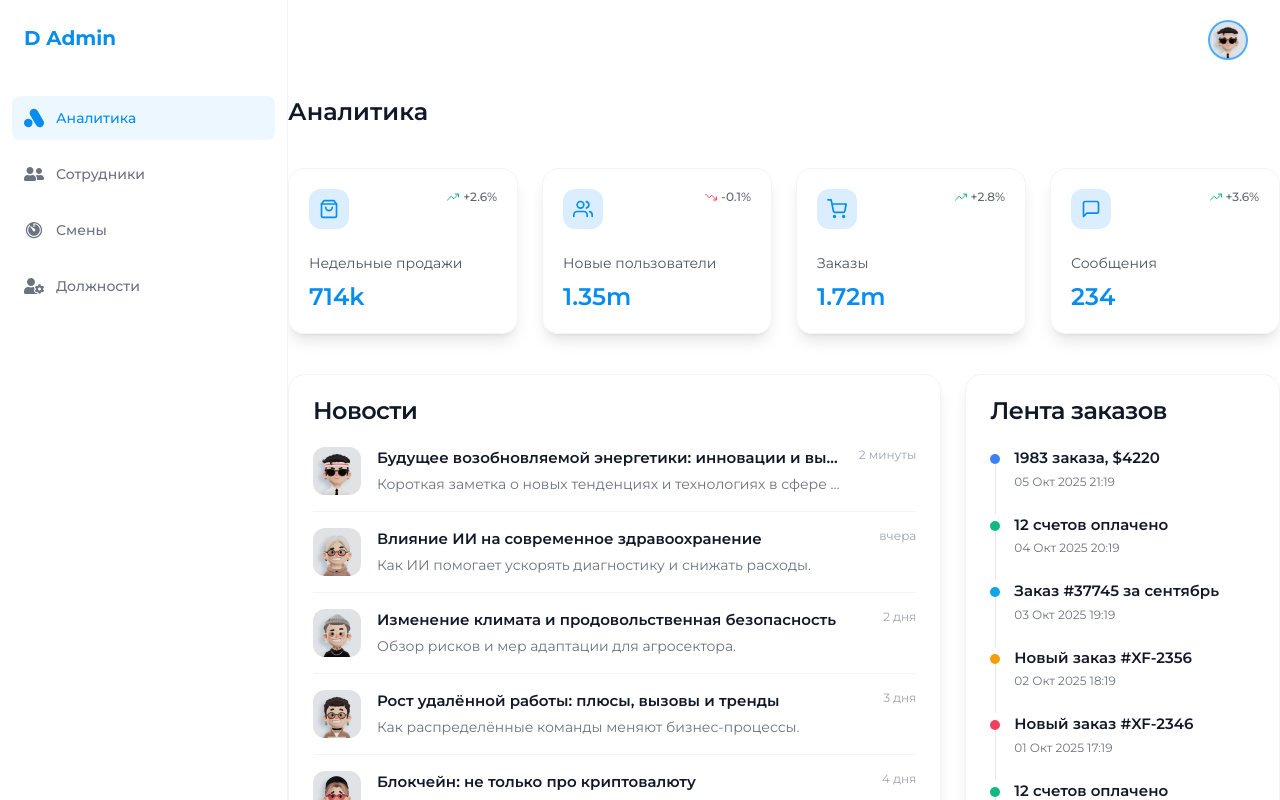
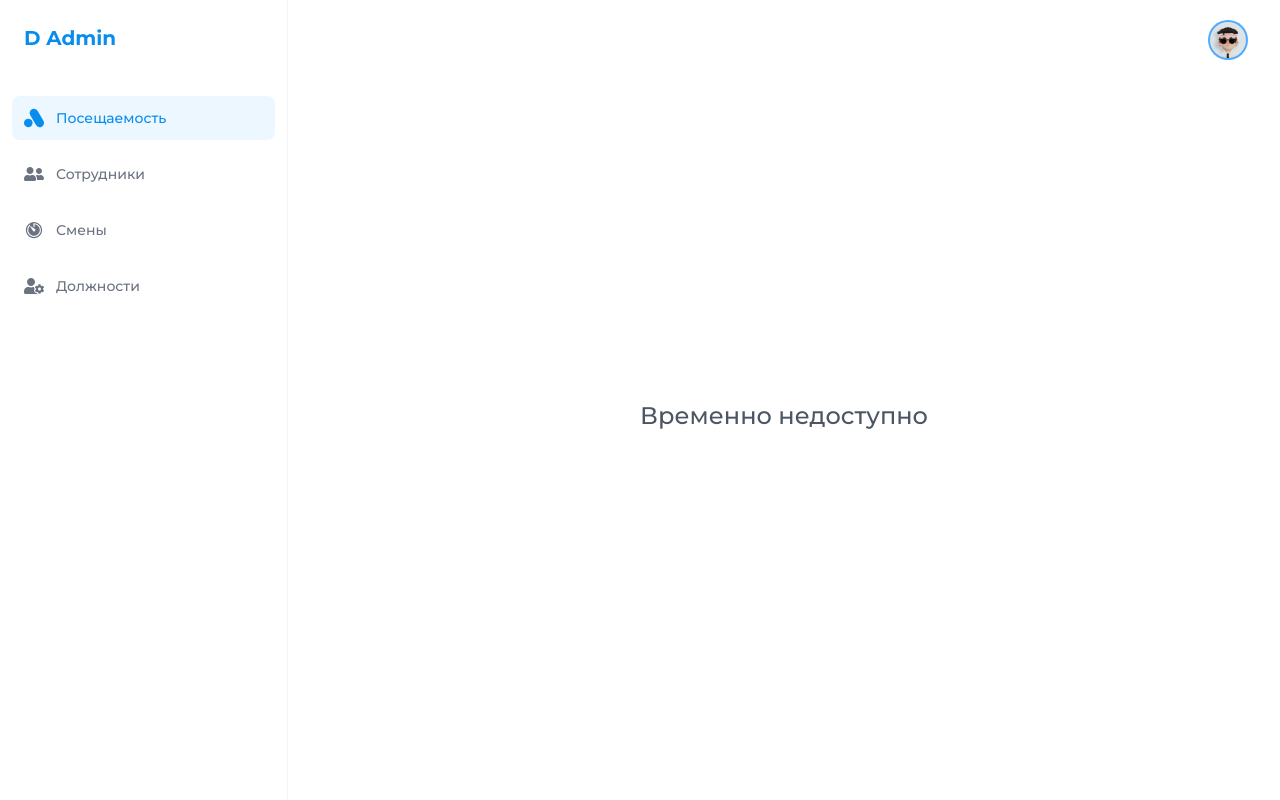
Before and after one commit to naimovdavlatshoh/faceid, a React (Vite) app: page / in a window 1280 px wide. Built offline with nearby package versions, Linux system fonts and the light colour scheme; sample sign-in values are in the browser's storage.

Commit message:
added last changes

```diff
--- a/src/components/ui/custom-pagination.tsx
+++ b/src/components/ui/custom-pagination.tsx
@@ -61,7 +61,6 @@ const CustomPagination: React.FC<CustomPaginationProps> = ({
                         />
                     </PaginationItem>
 
-                    {/* Show page numbers */}
                     {Array.from({ length: Math.min(5, totalPages) }, (_, i) => {
                         let pageNumber;
                         if (totalPages <= 5) {
--- a/src/layout/Sidebar.tsx
+++ b/src/layout/Sidebar.tsx
@@ -7,14 +7,13 @@ import { useEffect, useState } from "react";
 import { IoTimer } from "react-icons/io5";
 import { FaUserCog } from "react-icons/fa";
 
-
 interface SidebarProps {
     className?: string;
 }
 
 const navigation = [
     {
-        name: "Аналитика",
+        name: "Посещаемость",
         href: "/",
         icon: <SiAnalogue className="w-5 h-5" />,
     },
--- a/src/pages/Auth/Login.tsx
+++ b/src/pages/Auth/Login.tsx
@@ -118,7 +118,7 @@ const Login = () => {
                                     placeholder="demo@admin.com"
                                     value={login}
                                     onChange={(e) => setLogin(e.target.value)}
-                                    className="h-12 rounded-xl border-gray-200 dark:border-gray-600 focus:ring-2 focus:ring-mainbg focus:border-mainbg transition-all duration-200"
+                                    className="h-12 rounded-xl border-gray-200 bg-white dark:border-gray-600 focus:ring-2 focus:ring-mainbg focus:border-mainbg transition-all duration-200"
                                 />
                             </div>
 
@@ -132,7 +132,7 @@ const Login = () => {
                                         Пароль
                                     </Label>
                                 </div>
-                                <div className="relative">
+                                <div className="relative bg-white">
                                     <Input
                                         id="password"
                                         type={
@@ -143,7 +143,7 @@ const Login = () => {
                                         onChange={(e) =>
                                             setPassword(e.target.value)
                                         }
-                                        className="h-12 rounded-xl border-gray-200 dark:border-gray-600 focus:ring-2 focus:ring-mainbg focus:border-mainbg transition-all duration-200 pr-12"
+                                        className="h-12 bg-white rounded-xl border-gray-200 dark:border-gray-600 focus:ring-2 focus:ring-mainbg focus:border-mainbg transition-all duration-200 pr-12"
                                     />
                                     <button
                                         type="button"
--- a/src/pages/Dashboard.tsx
+++ b/src/pages/Dashboard.tsx
@@ -1,138 +1,7 @@
-import { Card, CardContent, CardHeader, CardTitle } from "@/components/ui/card";
 import { ProgressAuto } from "@/components/ui/progress";
 import { useEffect, useState } from "react";
-import {
-    FiShoppingBag,
-    FiUsers,
-    FiShoppingCart,
-    FiMessageSquare,
-    FiTrendingUp,
-    FiTrendingDown,
-} from "react-icons/fi";
-
-const NewsItem = ({
-    img,
-    title,
-    desc,
-    time,
-}: {
-    img: string;
-    title: string;
-    desc: string;
-    time: string;
-}) => (
-    <div className="flex items-start gap-4 py-4">
-        <img
-            src={img}
-            alt="thumb"
-            className="w-12 h-12 rounded-xl object-cover"
-        />
-        <div className="flex-1 min-w-0">
-            <div className="text-[15px] font-semibold text-gray-900 dark:text-white truncate">
-                {title}
-            </div>
-            <div className="text-sm text-gray-500 dark:text-gray-400 mt-1 truncate">
-                {desc}
-            </div>
-        </div>
-        <div className="text-xs text-gray-400 whitespace-nowrap">{time}</div>
-    </div>
-);
-
-const Dot = ({ color }: { color: string }) => (
-    <span
-        className={`inline-block w-2.5 h-2.5 rounded-full ${color}`}
-        aria-hidden
-    />
-);
-
-const TimelineItem = ({
-    color,
-    title,
-    date,
-}: {
-    color: string;
-    title: string;
-    date: string;
-}) => (
-    <div className="relative pl-6 pb-6 last:pb-0">
-        <span className="absolute left-0 top-0 z-50">
-            <Dot color={color} />
-        </span>
-        <div className="text-[15px] font-semibold text-gray-900 dark:text-white">
-            {title}
-        </div>
-        <div className="text-xs text-gray-500 mt-1">{date}</div>
-        <span className="absolute left-[4.5px] top-3 bottom-0 w-px bg-gray-200 dark:bg-gray-700" />
-    </div>
-);
 
 const Dashboard = () => {
-    const news = [
-        {
-            img: "/avatar-1.webp",
-            title: "Будущее возобновляемой энергетики: инновации и вызовы",
-            desc: "Короткая заметка о новых тенденциях и технологиях в сфере энергии.",
-            time: "2 минуты",
-        },
-        {
-            img: "/avatar-2.webp",
-            title: "Влияние ИИ на современное здравоохранение",
-            desc: "Как ИИ помогает ускорять диагностику и снижать расходы.",
-            time: "вчера",
-        },
-        {
-            img: "/avatar-3.webp",
-            title: "Изменение климата и продовольственная безопасность",
-            desc: "Обзор рисков и мер адаптации для агросектора.",
-            time: "2 дня",
-        },
-        {
-            img: "/avatar-4.webp",
-            title: "Рост удалённой работы: плюсы, вызовы и тренды",
-            desc: "Как распределённые команды меняют бизнес-процессы.",
-            time: "3 дня",
-        },
-        {
-            img: "/avatar-5.webp",
-            title: "Блокчейн: не только про криптовалюту",
-            desc: "Практические кейсы применения технологии в компаниях.",
-            time: "4 дня",
-        },
-    ];
-
-    const orders = [
-        {
-            color: "bg-blue-500",
-            title: "1983 заказа, $4220",
-            date: "05 Окт 2025 21:19",
-        },
-        {
-            color: "bg-emerald-500",
-            title: "12 счетов оплачено",
-            date: "04 Окт 2025 20:19",
-        },
-        {
-            color: "bg-sky-500",
-            title: "Заказ #37745 за сентябрь",
-            date: "03 Окт 2025 19:19",
-        },
-        {
-            color: "bg-amber-500",
-            title: "Новый заказ #XF-2356",
-            date: "02 Окт 2025 18:19",
-        },
-        {
-            color: "bg-rose-500",
-            title: "Новый заказ #XF-2346",
-            date: "01 Окт 2025 17:19",
-        },
-        {
-            color: "bg-emerald-500",
-            title: "12 счетов оплачено",
-            date: "04 Окт 2025 20:19",
-        },
-    ];
     const [loading, setLoading] = useState(true);
     useEffect(() => {
         setTimeout(() => {
@@ -155,120 +24,10 @@ const Dashboard = () => {
     }
 
     return (
-        <div className="space-y-10 pb-10">
-            <div className="flex justify-between items-center">
-                <h1 className="text-2xl font-semibold text-gray-900">
-                    Аналитика
-                </h1>
-            </div>
-            {/* Верхние карточки аналитики */}
-            <div className="grid grid-cols-1 md:grid-cols-2 lg:grid-cols-4 gap-6">
-                <AnalyticsCard
-                    title="Недельные продажи"
-                    value="714k"
-                    delta="+2.6%"
-                    icon={<FiShoppingBag className="w-5 h-5" />}
-                />
-                <AnalyticsCard
-                    title="Новые пользователи"
-                    value="1.35m"
-                    delta="-0.1%"
-                    icon={<FiUsers className="w-5 h-5" />}
-                />
-                <AnalyticsCard
-                    title="Заказы"
-                    value="1.72m"
-                    delta="+2.8%"
-                    icon={<FiShoppingCart className="w-5 h-5" />}
-                />
-                <AnalyticsCard
-                    title="Сообщения"
-                    value="234"
-                    delta="+3.6%"
-                    icon={<FiMessageSquare className="w-5 h-5" />}
-                />
-            </div>
-            <div className="grid grid-cols-1 lg:grid-cols-3 gap-6">
-                <Card className="lg:col-span-2 rounded-2xl border border-gray-100 dark:border-gray-800 shadow-lg">
-                    <CardHeader className="pb-2">
-                        <CardTitle className="text-gray-900 dark:text-white">
-                            Новости
-                        </CardTitle>
-                    </CardHeader>
-                    <CardContent className="pt-0">
-                        <div className="divide-y divide-gray-100 dark:divide-gray-800">
-                            {news.map((n, idx) => (
-                                <NewsItem key={idx} {...n} />
-                            ))}
-                        </div>
-                        <div className="flex justify-end">
-                            <button className="text-sm text-gray-700 dark:text-gray-300 hover:underline inline-flex items-center gap-1">
-                                Показать все <span>›</span>
-                            </button>
-                        </div>
-                    </CardContent>
-                </Card>
-
-                <Card className="rounded-2xl border border-gray-100 dark:border-gray-800 shadow-lg">
-                    <CardHeader className="pb-2">
-                        <CardTitle className="text-gray-900 dark:text-white">
-                            Лента заказов
-                        </CardTitle>
-                    </CardHeader>
-                    <CardContent className="pt-4">
-                        {orders.map((o, i) => (
-                            <TimelineItem
-                                key={i}
-                                color={o.color}
-                                title={o.title}
-                                date={o.date}
-                            />
-                        ))}
-                    </CardContent>
-                </Card>
-            </div>
+        <div className="h-[80vh] w-full flex justify-center items-center">
+            <h1 className="text-2xl font-medium text-gray-600"> Временно недоступно</h1>
         </div>
     );
 };
 
 export default Dashboard;
-
-// Вспомогательная карточка аналитики (градиент, иконка, тренд)
-const AnalyticsCard = ({
-    title,
-    value,
-    delta,
-    icon,
-}: {
-    title: string;
-    value: string;
-    delta: string;
-    icon: React.ReactNode;
-}) => (
-    <div
-        className={`relative overflow-hidden rounded-2xl p-5 shadow-lg border border-gray-100`}
-    >
-        <div className="pointer-events-none absolute right-0 top-0 h-full w-2/3 opacity-[0.15]">
-            <div className="h-full w-full bg-[radial-gradient(circle_12px_at_12px_12px,rgba(255,255,255,0.8)_2px,transparent_2px)]" />
-        </div>
-        <div className="flex items-start justify-between relative z-[1]">
-            <div className="w-10 h-10 rounded-xl bg-mainbg/20  flex items-center justify-center text-maintx dark:text-white">
-                {icon}
-            </div>
-            <span className="inline-flex items-center gap-1 text-xs font-medium text-gray-700/80 dark:text-gray-200">
-                {delta.startsWith("-") ? (
-                    <FiTrendingDown className="text-rose-500" />
-                ) : (
-                    <FiTrendingUp className="text-emerald-500" />
-                )}
-                {delta}
-            </span>
-        </div>
-        <div className="mt-6 text-sm text-gray-700/90 dark:text-gray-300 relative z-[1]">
-            {title}
-        </div>
-        <div className="mt-2 text-2xl font-semibold text-maintx dark:text-white relative z-[1]">
-            {value}
-        </div>
-    </div>
-);
--- a/src/pages/Position/Positions.tsx
+++ b/src/pages/Position/Positions.tsx
@@ -307,7 +307,7 @@ const Positions = () => {
                                         </div>
                                     </TableCell>
                                 </TableRow>
-                            ) : currentPositions.length === 0 ? (
+                            ) : currentPositions?.length === 0 ? (
                                 <TableRow>
                                     <TableCell
                                         colSpan={5}
@@ -319,7 +319,7 @@ const Positions = () => {
                                     </TableCell>
                                 </TableRow>
                             ) : (
-                                currentPositions.map((position) => (
+                                currentPositions?.map((position) => (
                                     <TableRow
                                         key={position.position_id}
                                         className="border-dashed border-gray-200 dark:border-gray-700 hover:bg-gray-100 dark:hover:bg-gray-800"
--- a/src/pages/Shifts/Shifts.tsx
+++ b/src/pages/Shifts/Shifts.tsx
@@ -242,7 +242,7 @@ const Shifts = () => {
                             </TableRow>
                         </TableHeader>
                         <TableBody>
-                            {searchFilteredShifts.length === 0 ? (
+                            {searchFilteredShifts?.length === 0 ? (
                                 <TableRow>
                                     <TableCell
                                         colSpan={7}
@@ -254,7 +254,7 @@ const Shifts = () => {
                                     </TableCell>
                                 </TableRow>
                             ) : (
-                                searchFilteredShifts.map((shift) => (
+                                searchFilteredShifts?.map((shift) => (
                                     <TableRow
                                         key={shift.shift_id}
                                         className="border-dashed border-gray-200 dark:border-gray-700 hover:bg-gray-100 dark:hover:bg-gray-800"
--- a/src/pages/Users/Users.tsx
+++ b/src/pages/Users/Users.tsx
@@ -281,7 +281,7 @@ const Users = () => {
                                         </div>
                                     </TableCell>
                                 </TableRow>
-                            ) : currentUsers.length === 0 ? (
+                            ) : currentUsers?.length === 0 ? (
                                 <TableRow>
                                     <TableCell
                                         colSpan={5}
@@ -293,7 +293,7 @@ const Users = () => {
                                     </TableCell>
                                 </TableRow>
                             ) : (
-                                currentUsers.map((user) => (
+                                currentUsers?.map((user) => (
                                     <TableRow
                                         key={user.faceid_user_id}
                                         className="border-dashed border-gray-200 dark:border-gray-700 hover:bg-gray-100 dark:hover:bg-gray-800"
--- a/src/utils/authUtils.ts
+++ b/src/utils/authUtils.ts
@@ -29,9 +29,15 @@ export const handleAuthError = (error: any): boolean => {
             console.log("Session expired. Redirecting to login page...");
         }
 
-        // Reload the page after a short delay to ensure storage is cleared
+        // Redirect to login after a short delay to ensure storage is cleared
         setTimeout(() => {
-            window.location.reload();
+            if (typeof window !== "undefined") {
+                if (window.location.pathname === "/login") {
+                    window.location.reload();
+                } else {
+                    window.location.replace("/login");
+                }
+            }
         }, 100);
 
         return true; // Error was handled
```
Also changed, not shown: src/services/data.ts (+22 -29 lines).
